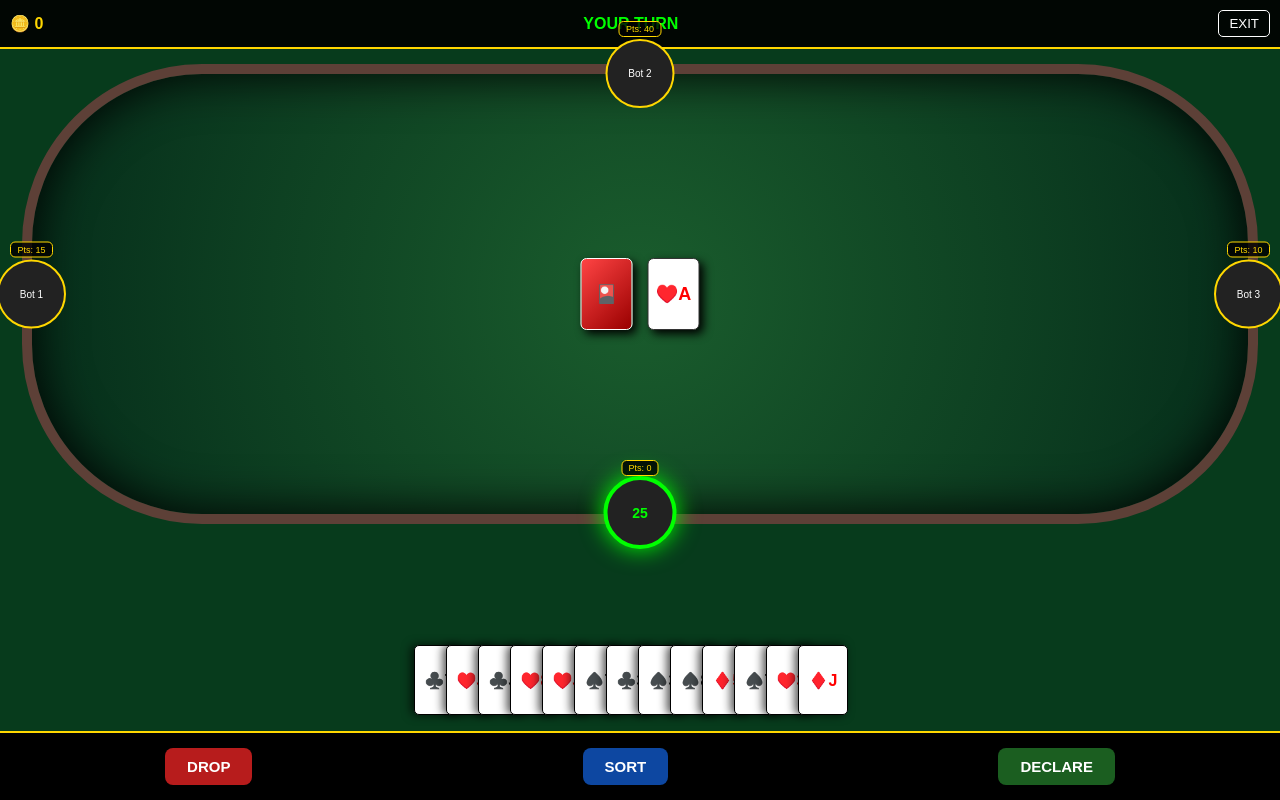
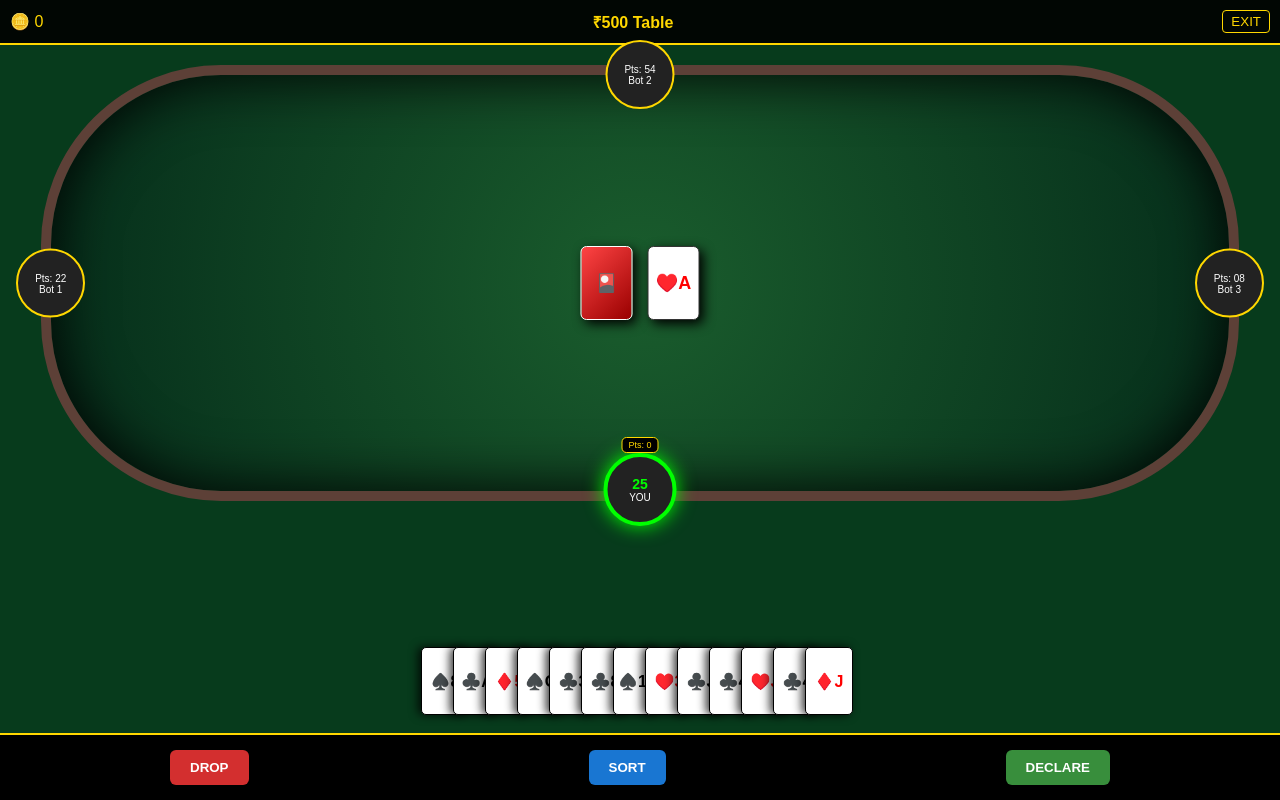
Before and after one commit to Rummyrexclub/RUMMYREX, a website: page public/play.html in a window 1280 px wide. Drawn offline with nearby package versions, Linux system fonts and the light colour scheme.

Commit message:
Update play.html

```diff
--- a/public/play.html
+++ b/public/play.html
@@ -1,121 +1,133 @@
 <!DOCTYPE html>
 <html>
 <head>
-    <title>Rummy Rex - Pro Table</title>
+    <title>Rummy Rex - Professional Table</title>
     <meta name="viewport" content="width=device-width, initial-scale=1.0, maximum-scale=1.0, user-scalable=0">
     <script src="/socket.io/socket.io.js"></script>
     <style>
         body { background: #073b1c; color: white; font-family: sans-serif; margin: 0; overflow: hidden; }
         .header { padding: 10px; display: flex; justify-content: space-between; background: rgba(0,0,0,0.9); border-bottom: 2px solid gold; align-items: center; }
-        .table { width: 95vw; height: 55vh; background: radial-gradient(circle, #1a5d2d 0%, #052c1a 100%); margin: 15px auto; border-radius: 180px; border: 10px solid #5d4037; position: relative; box-shadow: inset 0 0 50px #000; }
+        .table { width: 92vw; height: 52vh; background: radial-gradient(circle, #1a5d2d 0%, #052c1a 100%); margin: 20px auto; border-radius: 180px; border: 10px solid #5d4037; position: relative; box-shadow: inset 0 0 60px #000; }
 
-        /* Glow Animation for Active Player */
-        @keyframes glow { 0% { box-shadow: 0 0 5px #00ff00; } 50% { box-shadow: 0 0 25px #00ff00; } 100% { box-shadow: 0 0 5px #00ff00; } }
-        .active-turn { border: 4px solid #00ff00 !important; animation: glow 1.5s infinite; }
-
-        .player { position: absolute; width: 65px; height: 65px; background: #222; border: 2px solid gold; border-radius: 50%; display: flex; flex-direction: column; align-items: center; justify-content: center; font-size: 10px; z-index: 10; transition: 0.3s; }
+        .player { position: absolute; width: 65px; height: 65px; background: #222; border: 2px solid gold; border-radius: 50%; display: flex; flex-direction: column; align-items: center; justify-content: center; font-size: 10px; z-index: 10; }
         .p1 { bottom: -35px; left: 50%; transform: translateX(-50%); }
         .p2 { top: 50%; left: -35px; transform: translateY(-50%); }
         .p3 { top: -35px; left: 50%; transform: translateX(-50%); }
         .p4 { top: 50%; right: -35px; transform: translateY(-50%); }
 
-        .timer-text { font-size: 14px; font-weight: bold; color: #00ff00; }
-        .score-badge { background: rgba(0,0,0,0.8); color: gold; padding: 2px 6px; border-radius: 5px; font-size: 9px; position: absolute; top: -20px; border: 1px solid gold; }
+        @keyframes turnGlow { 0% { box-shadow: 0 0 5px #00ff00; } 50% { box-shadow: 0 0 30px #00ff00; } 100% { box-shadow: 0 0 5px #00ff00; } }
+        .active-turn { border: 4px solid #00ff00 !important; animation: turnGlow 1.2s infinite; }
+        .timer-txt { font-size: 14px; color: #00ff00; font-weight: bold; }
+        .score-b { background: black; color: gold; padding: 2px 6px; border-radius: 5px; font-size: 9px; position: absolute; top: -20px; border: 1px solid gold; }
 
         .cards-area { position: absolute; top: 50%; left: 50%; transform: translate(-50%, -50%); display: flex; gap: 15px; }
-        .deck, .open-card { width: 50px; height: 70px; background: white; border-radius: 6px; border: 1px solid #333; color: black; font-weight: bold; display: flex; align-items: center; justify-content: center; box-shadow: 4px 4px 10px #000; cursor: pointer; font-size: 18px; }
+        .deck, .open-card { width: 50px; height: 72px; background: white; border-radius: 6px; border: 1px solid #333; color: black; font-weight: bold; display: flex; align-items: center; justify-content: center; box-shadow: 4px 4px 12px #000; cursor: pointer; font-size: 18px; }
         .deck { background: linear-gradient(135deg, #ff4444 0%, #990000 100%); color: white; border: 1px solid #fff; }
 
-        .hand { position: fixed; bottom: 85px; width: 100%; display: flex; justify-content: center; z-index: 20; }
-        .card-item { width: 48px; height: 68px; background: white; border-radius: 5px; border: 1px solid #000; color: black; font-weight: bold; margin-left: -18px; box-shadow: -3px 0 10px rgba(0,0,0,0.7); display: flex; align-items: center; justify-content: center; font-size: 16px; transition: 0.2s; cursor: pointer; }
-        .card-item:hover { transform: translateY(-25px); z-index: 100; }
+        .hand { position: fixed; bottom: 85px; width: 100%; display: flex; justify-content: center; z-index: 20; padding: 0 5px; }
+        .card { width: 46px; height: 66px; background: white; border-radius: 5px; border: 1px solid #000; color: black; font-weight: bold; margin-left: -16px; box-shadow: -3px 0 10px rgba(0,0,0,0.8); display: flex; align-items: center; justify-content: center; font-size: 16px; cursor: pointer; }
+        .card:hover { transform: translateY(-20px); }
 
-        .controls { position: fixed; bottom: 0; width: 100%; background: #000; padding: 15px 0; display: flex; justify-content: space-around; border-top: 2px solid gold; z-index: 30; }
-        .btn { padding: 10px 22px; border-radius: 8px; border: none; font-weight: bold; color: white; cursor: pointer; font-size: 15px; text-transform: uppercase; }
-        .btn-drop { background: #b71c1c; } .btn-sort { background: #0d47a1; } .btn-declare { background: #1b5e20; }
+        .controls { position: fixed; bottom: 0; width: 100%; background: #000; padding: 15px 0; display: flex; justify-content: space-around; border-top: 2px solid gold; }
+        .btn { padding: 10px 20px; border-radius: 6px; border: none; font-weight: bold; color: white; cursor: pointer; }
+        .btn-drop { background: #d32f2f; } .btn-sort { background: #1976d2; } .btn-declare { background: #388e3c; }
     </style>
 </head>
 <body>
-
     <div class="header">
-        <div style="font-weight: bold; color: gold;">🪙 <span id="balanceDisplay">0</span></div>
-        <div id="turn-msg" style="color: #00ff00; font-weight: bold;">YOUR TURN</div>
-        <button onclick="location.href='lobby.html'" style="background:none; color:white; border:1px solid; border-radius:5px; padding:5px 10px;">EXIT</button>
+        <div style="color: gold;">🪙 <span id="p_bal">0</span></div>
+        <div style="color: gold; font-weight: bold;">₹<span id="p_entry">0</span> Table</div>
+        <button onclick="location.href='lobby.html'" style="background:none; border:1px solid gold; color:gold; border-radius:4px; padding:3px 8px;">EXIT</button>
     </div>
 
     <div class="table">
-        <div class="player p1 active-turn" id="player1"><div class="score-badge">Pts: 0</div><div class="timer-text" id="timer">30</div></div>
-        <div class="player p2"><div class="score-badge">Pts: 15</div>Bot 1</div>
-        <div class="player p3"><div class="score-badge">Pts: 40</div>Bot 2</div>
-        <div class="player p4"><div class="score-badge">Pts: 10</div>Bot 3</div>
+        <div class="player p1 active-turn" id="u1"><div class="score-b">Pts: 0</div><div class="timer-txt" id="tm">30</div>YOU</div>
+        <div class="player p2" id="u2"><div class="score-badge">Pts: 22</div>Bot 1</div>
+        <div class="player p3" id="u3"><div class="score-badge">Pts: 54</div>Bot 2</div>
+        <div class="player p4" id="u4"><div class="score-badge">Pts: 08</div>Bot 3</div>
 
         <div class="cards-area">
-            <div class="deck" onclick="pickCard()">🎴</div>
-            <div class="open-card" id="openCard" style="color: red;">♥️A</div>
+            <div class="deck" onclick="pick()">🎴</div>
+            <div class="open-card" id="opC" style="color:red;">♥️A</div>
         </div>
     </div>
 
-    <div class="hand" id="hand"></div>
+    <div class="hand" id="myHand"></div>
 
     <div class="controls">
         <button class="btn btn-drop" onclick="location.href='lobby.html'">DROP</button>
-        <button class="btn btn-sort" onclick="sortHand()">SORT</button>
-        <button class="btn btn-declare" onclick="declare()">DECLARE</button>
+        <button class="btn btn-sort" onclick="sortH()">SORT</button>
+        <button class="btn btn-declare" onclick="decl()">DECLARE</button>
     </div>
 
     <script>
-        document.getElementById('balanceDisplay').innerText = localStorage.getItem('coins') || 0;
+        document.getElementById('p_bal').innerText = localStorage.getItem('coins') || 0;
+        document.getElementById('p_entry').innerText = localStorage.getItem('currentEntryFee') || 500;
 
-        let timeLeft = 30;
-        setInterval(() => {
-            if(timeLeft > 0) {
-                timeLeft--;
-                document.getElementById('timer').innerText = timeLeft;
-            } else {
-                document.getElementById('turn-msg').innerText = "TIME UP!";
-                document.getElementById('turn-msg').style.color = "red";
-            }
-        }, 1000);
+        const suits = ['♥️','♠️','♦️','♣️'];
+        const vals = ['A','2','3','4','5','6','7','8','9','10','J','Q','K'];
+        let handCards = [];
+        let timer = 30;
+        let myTurn = true;
 
-        const suits = ['♥️', '♠️', '♦️', '♣️'];
-        const vals = ['A','2','3','4','5','6','7','8','9','10','J','Q','K'];
-        let myHand = [];
-        for(let i=0; i<13; i++) {
-            myHand.push(suits[Math.floor(Math.random()*4)] + vals[Math.floor(Math.random()*13)]);
+        function start() {
+            for(let i=0; i<13; i++) handCards.push(suits[Math.floor(Math.random()*4)] + vals[Math.floor(Math.random()*13)]);
+            render();
+            setInterval(() => { if(myTurn && timer > 0) { timer--; document.getElementById('tm').innerText = timer; } }, 1000);
         }
 
-        function renderHand() {
-            const container = document.getElementById('hand');
-            container.innerHTML = '';
-            myHand.forEach((card, i) => {
-                const el = document.createElement('div');
-                el.className = 'card-item';
-                el.style.color = (card.includes('♥️') || card.includes('♦️')) ? 'red' : 'black';
-                el.innerText = card;
-                el.onclick = () => discard(i);
-                container.appendChild(el);
+        function render() {
+            const h = document.getElementById('myHand');
+            h.innerHTML = '';
+            handCards.forEach((c, i) => {
+                const d = document.createElement('div');
+                d.className = 'card';
+                d.style.color = (c.includes('♥️') || c.includes('♦️')) ? 'red' : 'black';
+                d.innerText = c;
+                d.onclick = () => drop(i);
+                h.appendChild(d);
             });
         }
 
-        function pickCard() {
-            if(myHand.length > 13) return;
-            myHand.push('♣️J');
-            renderHand();
-            timeLeft = 30; // Reset timer on pick
+        function pick() {
+            if(!myTurn || handCards.length > 13) return;
+            handCards.push(suits[Math.floor(Math.random()*4)] + vals[Math.floor(Math.random()*13)]);
+            render();
         }
 
-        function discard(i) {
-            if(myHand.length <= 13) return alert("Pick first!");
-            const card = myHand.splice(i, 1);
-            document.getElementById('openCard').innerText = card[0];
-            document.getElementById('openCard').style.color = (card[0].includes('♥️') || card[0].includes('♦️')) ? 'red' : 'black';
-            renderHand();
+        function drop(i) {
+            if(!myTurn || handCards.length <= 13) return;
+            const discarded = handCards.splice(i, 1);
+            document.getElementById('opC').innerText = discarded[0];
+            document.getElementById('opC').style.color = (discarded[0].includes('♥️') || discarded[0].includes('♦️')) ? 'red' : 'black';
+            render();
+            botCycle();
         }
 
-        function sortHand() { myHand.sort(); renderHand(); }
-        function declare() { alert("Validating 101 Pool Sequences..."); }
+        function botCycle() {
+            myTurn = false;
+            document.getElementById('u1').classList.remove('active-turn');
+            let sequence = ['u2', 'u3', 'u4'];
+            let step = 0;
 
-        renderHand();
+            let interval = setInterval(() => {
+                if(step > 0) document.getElementById(sequence[step-1]).classList.remove('active-turn');
+                if(step < 3) {
+                    document.getElementById(sequence[step]).classList.add('active-turn');
+                    step++;
+                } else {
+                    clearInterval(interval);
+                    myTurn = true;
+                    timer = 30;
+                    document.getElementById('u1').classList.add('active-turn');
+                }
+            }, 1500);
+        }
+
+        function sortH() { handCards.sort(); render(); }
+        function decl() { alert("101/201 Pool Validation Success! Coins Won."); }
+
+        start();
     </script>
 </body>
 </html>
```
